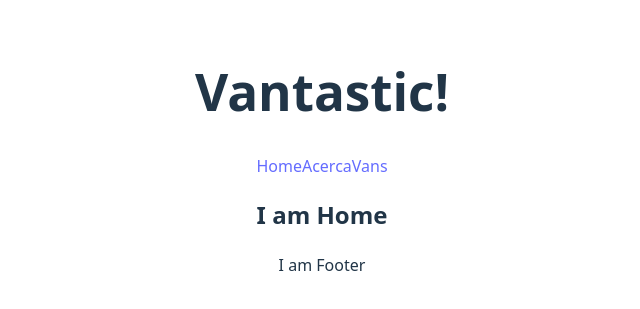
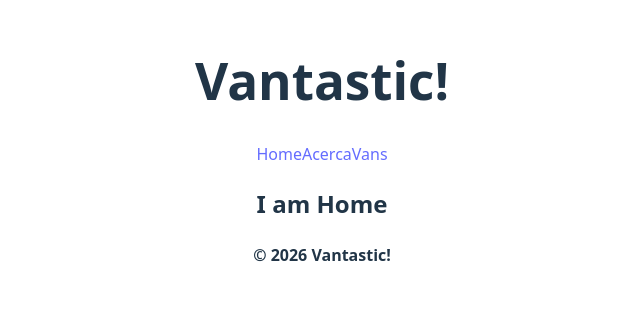
Before and after one commit to candytale55/vantastic, a React (Vite) app: page / in a window 1280 px wide. Shown: the part 247-556 px from the top of the page, without its empty margins (318-958 px from the left). Built offline with nearby package versions, Linux system fonts and the light colour scheme.

Commit message:
feat: update Footer component to include copyright notice

```diff
--- a/src/components/Footer.jsx
+++ b/src/components/Footer.jsx
@@ -1,7 +1,10 @@
 import React from 'react'
 
+//TODO:Add dynamic date in JS.
 export default function Footer() {
   return (
-    <div>I am Footer</div>
+    <footer>
+      <h4>&copy; 2026 Vantastic!</h4>
+    </footer>
   )
 }
```
